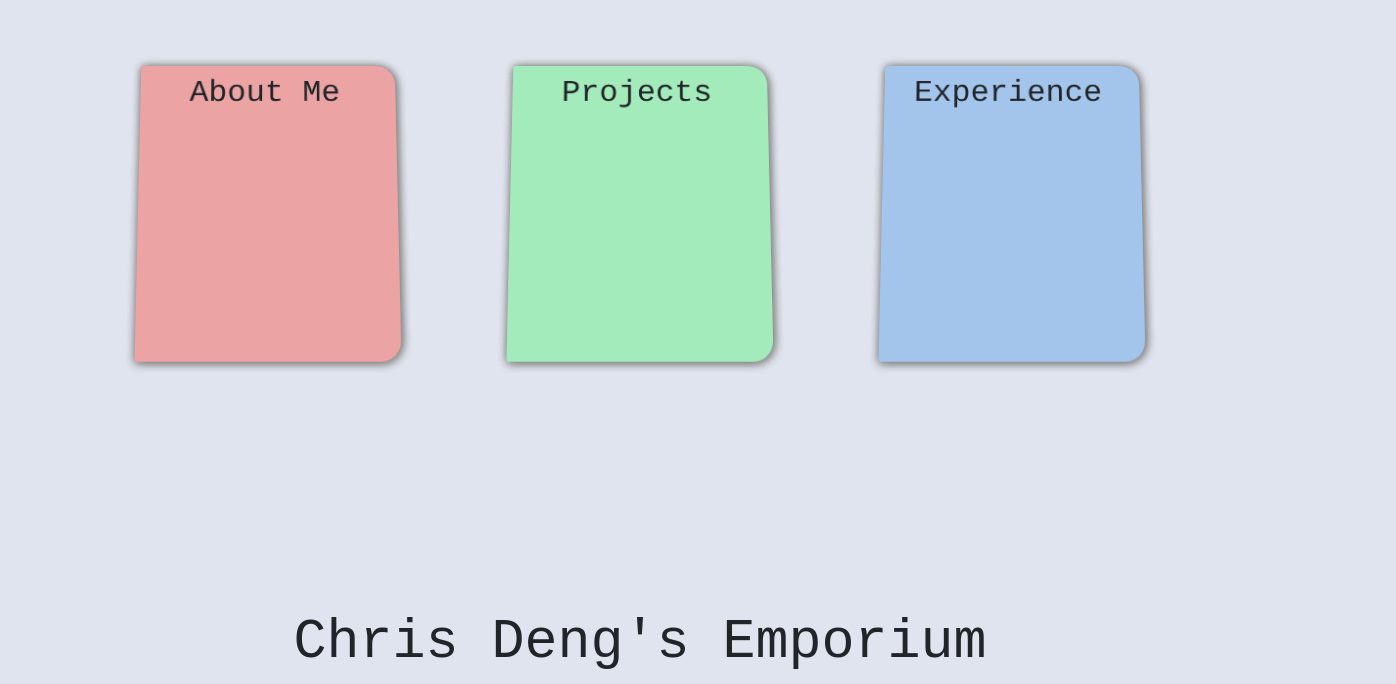
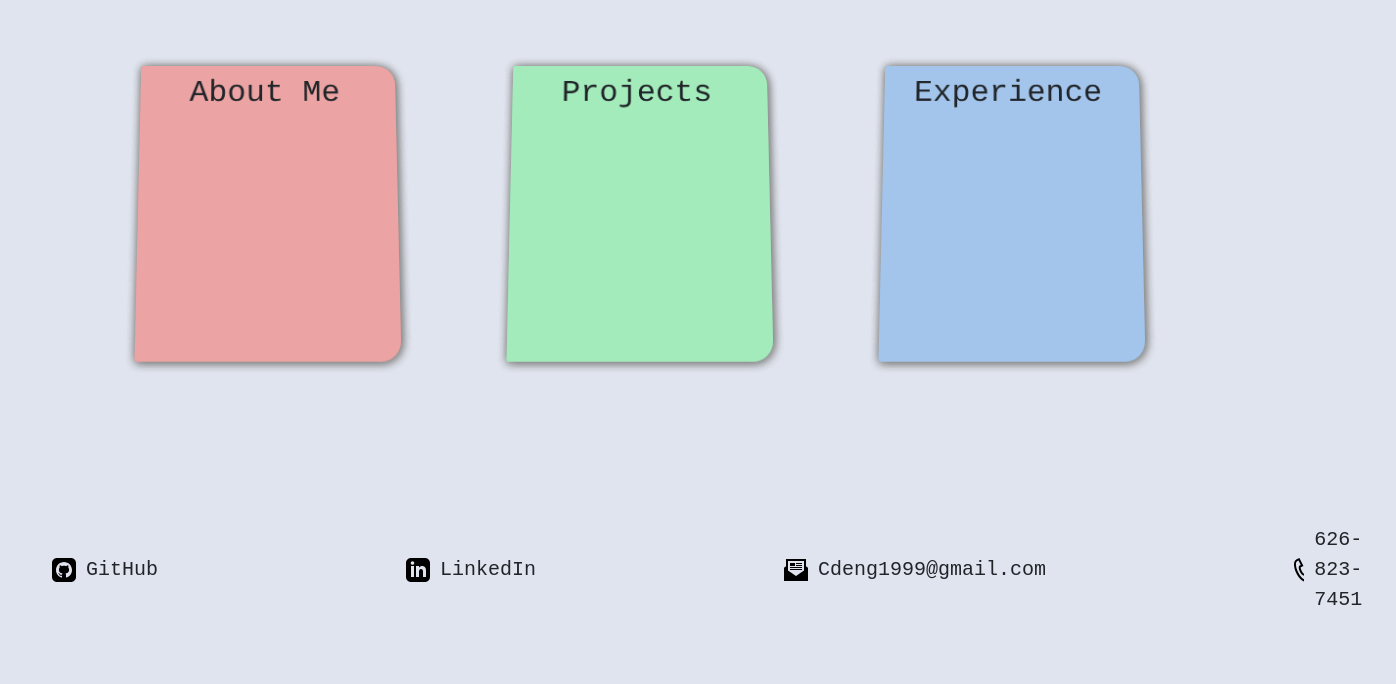
Before and after one commit to ChrisDeng1999/Library, a React (Create React App) app: page / in a window 1280 px wide. Shown: the part 264-948 px from the top of the page, 1396 px wide, since content can reach past the window. After the commit the page ends 883 px from the top, so only its background shows below. Built offline with nearby package versions, Linux system fonts and the light colour scheme; a web font is replaced by a local one.

Commit message:
fixed overflow issue

```diff
--- a/src/components/Footer/index.css
+++ b/src/components/Footer/index.css
@@ -0,0 +1,44 @@
+.footie {
+    position: fixed;
+    bottom: 0;
+    width: 100vw;
+    gap: 2rem;
+    padding: 2rem;
+    height: 5rem;
+    display: flex;
+    justify-content: space-around;
+    align-items: center;
+}
+
+.fet {
+    display: flex;
+    justify-content: space-between;
+    align-items: stretch;
+    gap: 2rem;
+    padding: 0 1rem;
+}
+
+.fet div {
+    padding: 0;
+    margin: 0;
+    list-style: none;
+    display: flex;
+    gap: 15rem;
+    font-size: 20px;
+}
+
+.fet a {
+    padding: 0;
+    margin: 0;
+    list-style: none;
+    display: flex;
+    gap: 15rem;
+    font-size: 20px;
+    color:inherit;
+    text-decoration: none;
+    height: 100%;
+    display: flex;
+    align-items: center;
+    padding: .25rem;
+    gap: 10px;
+}
--- a/src/components/Footer/index.js
+++ b/src/components/Footer/index.js
@@ -1,13 +1,34 @@
 import React from 'react';
-
+import "./index.css";
 
 
 const Footer = () => {
     return(
-    <div className="homePage">
-       <header><h1>Chris Deng's Emporium</h1></header>
+<div className = "footie">
+      <div className = "fet">
+        <div>
+            <a
+                href="https://github.com/ChrisDeng1999?tab=repositories"
+                target="_blank"
+                rel="noreferrer"
+                ><svg className = "svg-foot" svg xmlns="http://www.w3.org/2000/svg" width="24" height="24" viewBox="0 0 24 24"><path d="M19 0h-14c-2.761 0-5 2.239-5 5v14c0 2.761 2.239 5 5 5h14c2.762 0 5-2.239 5-5v-14c0-2.761-2.238-5-5-5zm-4.466 19.59c-.405.078-.534-.171-.534-.384v-2.195c0-.747-.262-1.233-.55-1.481 1.782-.198 3.654-.875 3.654-3.947 0-.874-.312-1.588-.823-2.147.082-.202.356-1.016-.079-2.117 0 0-.671-.215-2.198.82-.64-.18-1.324-.267-2.004-.271-.68.003-1.364.091-2.003.269-1.528-1.035-2.2-.82-2.2-.82-.434 1.102-.16 1.915-.077 2.118-.512.56-.824 1.273-.824 2.147 0 3.064 1.867 3.751 3.645 3.954-.229.2-.436.552-.508 1.07-.457.204-1.614.557-2.328-.666 0 0-.423-.768-1.227-.825 0 0-.78-.01-.055.487 0 0 .525.246.889 1.17 0 0 .463 1.428 2.688.944v1.489c0 .211-.129.459-.528.385-3.18-1.057-5.472-4.056-5.472-7.59 0-4.419 3.582-8 8-8s8 3.581 8 8c0 3.533-2.289 6.531-5.466 7.59z"/></svg>
+                GitHub</a>
+              <a
+                href="https://www.linkedin.com/in/chris-deng-0b4101176/"
+                target="_blank"
+                rel="noreferrer"
+                ><svg className = "svg-foot" xmlns="http://www.w3.org/2000/svg" width="24" height="24" viewBox="0 0 24 24"><path d="M19 0h-14c-2.761 0-5 2.239-5 5v14c0 2.761 2.239 5 5 5h14c2.762 0 5-2.239 5-5v-14c0-2.761-2.238-5-5-5zm-11 19h-3v-11h3v11zm-1.5-12.268c-.966 0-1.75-.79-1.75-1.764s.784-1.764 1.75-1.764 1.75.79 1.75 1.764-.783 1.764-1.75 1.764zm13.5 12.268h-3v-5.604c0-3.368-4-3.113-4 0v5.604h-3v-11h3v1.765c1.396-2.586 7-2.777 7 2.476v6.759z"/></svg>
+                  LinkedIn</a>
+            <a>
+            <svg className = "svg-foot" width="24" height="24" xmlns="http://www.w3.org/2000/svg" fill-rule="evenodd" clip-rule="evenodd"><path d="M24 23h-24v-13.275l2-1.455v-7.27h20v7.272l2 1.453v13.275zm-20-10.472v-9.528h16v9.527l-8 5.473-8-5.472zm14-.528h-12v-1h12v1zm0-3v1h-12v-1h12zm-7-1h-5v-3h5v3zm7 0h-6v-1h6v1zm0-2h-6v-1h6v1z"/></svg>
+              Cdeng1999@gmail.com</a>
+            <a>
+            <svg className = "svg-foot" width="24" height="24" xmlns="http://www.w3.org/2000/svg" fill-rule="evenodd" clip-rule="evenodd"><path d="M2.59 1.322l2.844-1.322 4.041 7.889-2.724 1.342c-.538 1.259 2.159 6.289 3.297 6.372.09-.058 2.671-1.328 2.671-1.328l4.11 7.932s-2.764 1.354-2.854 1.396c-.598.273-1.215.399-1.842.397-5.649-.019-12.086-10.43-12.133-17.33-.016-2.407.745-4.387 2.59-5.348zm1.93 1.274l-1.023.504c-5.294 2.762 4.177 21.185 9.648 18.686l.972-.474-2.271-4.383-1.026.501c-3.163 1.547-8.262-8.219-5.055-9.938l1.007-.498-2.252-4.398zm15.48 14.404h-1v-13h1v13zm-2-2h-1v-9h1v9zm4-1h-1v-7h1v7zm-6-1h-1v-5h1v5zm-2-1h-1v-3h1v3zm10 0h-1v-3h1v3zm-12-1h-1v-1h1v1z"/></svg>
+              626-823-7451</a>
+        </div>
+      </div>
     </div>
-    );
+        );
 };
 
 
--- a/src/index.css
+++ b/src/index.css
@@ -7,8 +7,9 @@
 
 body {
     height: 100vh;
-    width: 100%;
+    width: 100vw;
     background: #e0e4ee;
+    overflow-x: hidden;
 }
 
 #books-1,
```
